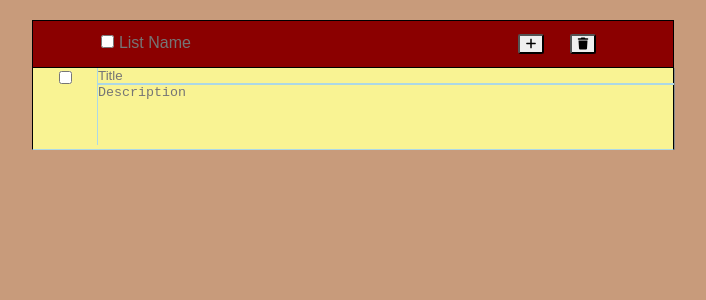
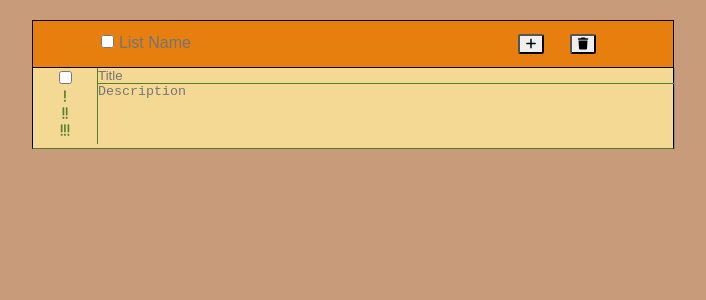
Before and after one commit to SeanP1tt/Todo, a React (Create React App) app: page / in a window 1280 px wide. Shown: the top 300 px of the page, without its empty margins (288-994 px from the left). Built offline with nearby package versions, Linux system fonts and the light colour scheme.

Commit message:
App v1.2: Began adding priority buttons and different color layouts

```diff
--- a/src/App.css
+++ b/src/App.css
@@ -1,3 +1,8 @@
+/* Colors :{ Header: {background-colors: [#1D70A2, darkred, #AFAFAF, E67F0D, 4C061D]},
+Lines: {background-colors: [#191716, lightblue, #A5AD3A, #557F2D, #190F1E ]},
+ Card: {background-colors: [#F9F393, white, #558564, #F4D995, #FFEEED ]}} */
+
+
 .App {
   text-align: center;
   height: 100%;
@@ -15,21 +20,6 @@ body {
   pointer-events: none;
 }
 
-.App-header {
-  background-color: #282c34;
-  min-height: 100vh;
-  display: flex;
-  flex-direction: column;
-  align-items: center;
-  justify-content: center;
-  font-size: calc(10px + 2vmin);
-  color: white;
-}
-
-.App-link {
-  color: #61dafb;
-}
-
 @keyframes App-logo-spin {
   from {
     transform: rotate(0deg);
@@ -44,8 +34,8 @@ ul {
 }
 
 header {
-  color: white;
-  background-color: darkred;
+  color: black;
+  background-color: #E67F0D;
   display: inline-block;
   width: 100%;
   border: 1px solid black;
@@ -56,15 +46,15 @@ header button,h1 {
 header button {
  /* Green */
  border-radius: 10%;
-  color: black;
+  color: inherit;
   margin: 2%;
   text-align: center;
   font-size: 12px;
 }
 
 header input[type='text'] {
-  background-color: darkred;
-  color: white;
+  background-color: inherit;
+  color: inherit;
   border: none;
   font-size: 16px;
   width: 60%;
@@ -76,10 +66,10 @@ ul{
 .card {
 width: 100%;
 border: 1px solid black;
-border-bottom-color: lightblue;
+border-bottom-color: #557F2D;
 border-top: 0px;
 box-shadow: 1px 0px #888888;
-background-color: #F9F393;
+background-color: #F4D995;
 }
 .card input[type="text"], textarea {
   display: block;
@@ -87,13 +77,14 @@ background-color: #F9F393;
   border-left: none;
   border-right: none;
   background-color: inherit;
-  border-bottom-color: lightblue;
   width: 100%;
-  border-left: 1px solid lightblue;
+  border-left: 1px solid #190F1E;
   resize: none;
   overflow-y:scroll;
   padding:0;
   height: 40%;
+  border-bottom: 1px solid #190F1E;
+  border-color: #557F2D;
 }
 
 textarea {
@@ -117,6 +108,14 @@ textarea {
   vertical-align: middle;
 }
 
+.left button {
+  display: block;
+  margin: 0 auto;
+  background-color: inherit;
+  border: none;
+  color: #557F2D;
+}
+
 input:focus,
 select:focus,
 textarea:focus,
--- a/src/todo.js
+++ b/src/todo.js
@@ -5,6 +5,7 @@ import Checkbox from './checkbox.js'
 //convert back to functional compoenet?
 class Todo extends Component {
 // const Todo = ({item, onChange}) => {
+//add colors
 constructor(props) {
     super(props);
     this.state = {
@@ -25,6 +26,9 @@ render(){
        </div>
        <div className='left'>
        <Checkbox status={item.status} onClick={(e, id)=>{this.props.onClick(e, item.id)}} identifier={item.id} key={'a'+item.id} />
+       <button><i className="fas fa-exclamation"></i> </button>
+       <button><i className="fas fa-exclamation"></i><i className="fas fa-exclamation"></i>  </button>
+       <button><i className="fas fa-exclamation"></i><i className="fas fa-exclamation"></i><i className="fas fa-exclamation"></i></button>
        </div>
        </li>
        </div>
```
